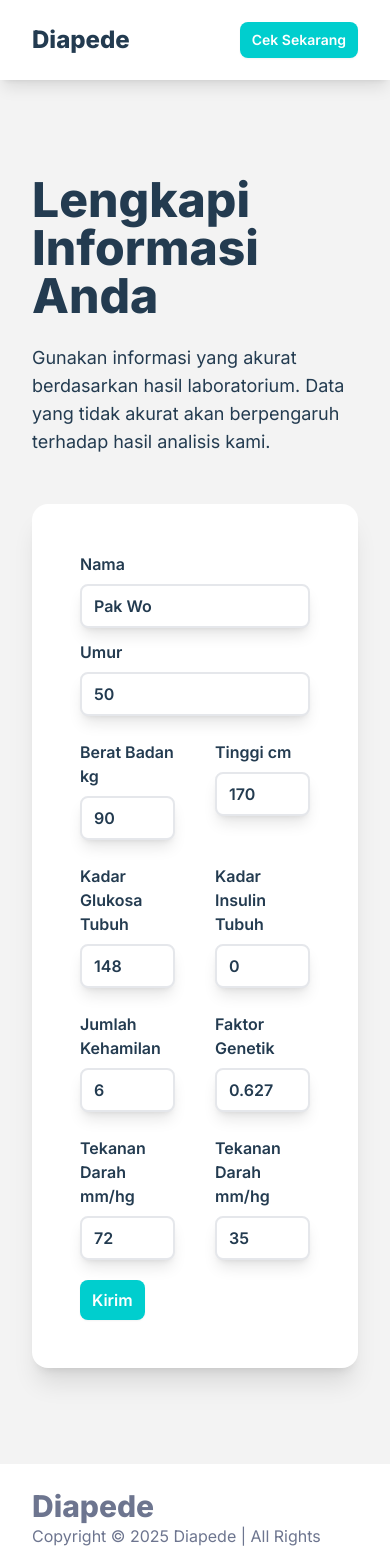
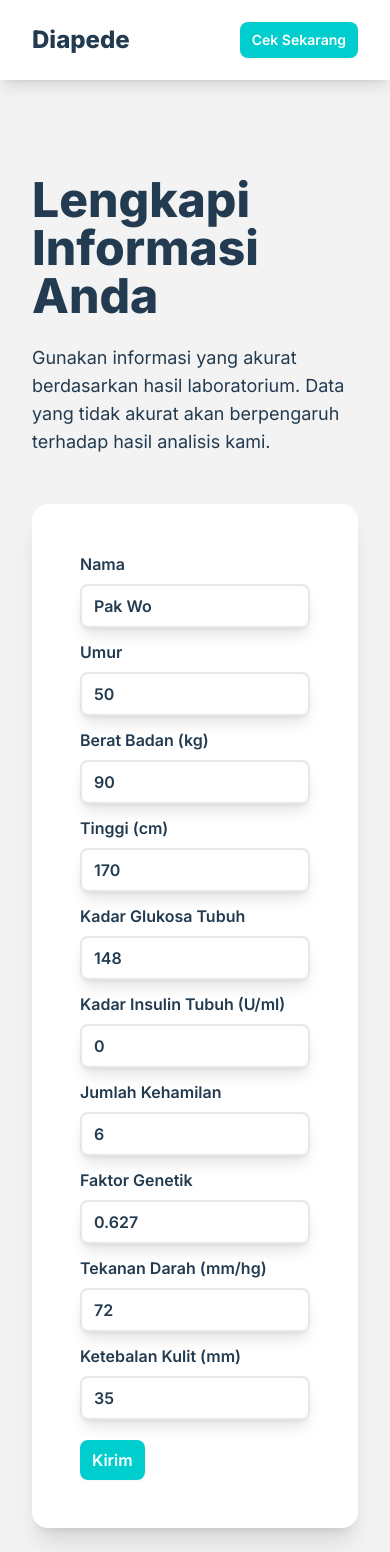
Before and after one commit to javierreansyah/Diapede, a React (Vite) app: page /checkup in a window 390 px wide. Shown: the top 1552 px of the page. Built offline with nearby package versions, Linux system fonts and the light colour scheme.

Commit message:
added something

```diff
--- a/src/components/Checkup.jsx
+++ b/src/components/Checkup.jsx
@@ -59,9 +59,9 @@ const Checkup = ({ setResponse }) => {
           yang tidak akurat akan berpengaruh terhadap hasil analisis kami.
         </p>
 
-        <div className="max-w-2xl rounded-2xl bg-web-pure p-12 shadow-xl">
+        <div className="w-full max-w-2xl rounded-2xl bg-web-pure p-12 shadow-xl">
           <form onSubmit={handleSubmit(onSubmit)}>
-            <div className="flex gap-10">
+            <div className="gap-10 md:flex">
               <div className="flex-1">
                 <label id="Name" className="formlabel">
                   Nama
@@ -78,15 +78,15 @@ const Checkup = ({ setResponse }) => {
               </div>
             </div>
 
-            <div className="flex gap-10">
+            <div className="gap-10 md:flex">
               <div className="my-3 flex-1">
                 <label id="Age" className="formlabel">
                   Umur
                   <input
                     id="Age"
                     {...register("Age", { required: "Isi kolom ini!" })}
-                    type="text"
-                    inputMode="decimal"
+                    type="number"
+                    step="any"
                     placeholder="Umur"
                     className="forminput"
                   ></input>
@@ -96,15 +96,15 @@ const Checkup = ({ setResponse }) => {
               </div>
             </div>
 
-            <div className="flex gap-10">
+            <div className="gap-10 md:flex">
               <div className="my-3 flex-1">
                 <label id="Weight" className="formlabel">
-                  Berat Badan kg
+                  {"Berat Badan (kg)"}
                   <input
                     id="Weight"
                     {...register("Weight", { required: "Isi kolom ini!" })}
-                    type="text"
-                    inputMode="decimal"
+                    type="number"
+                    step="any"
                     placeholder="Berat Badan"
                     className="forminput"
                   ></input>
@@ -112,12 +112,12 @@ const Checkup = ({ setResponse }) => {
               </div>
               <div className="my-3 flex-1">
                 <label id="Height" className="formlabel">
-                  Tinggi cm
+                  {"Tinggi (cm)"}
                   <input
                     id="Height"
                     {...register("Height", { required: "Isi kolom ini!" })}
-                    type="text"
-                    inputMode="decimal"
+                    type="number"
+                    step="any"
                     placeholder="Tinggi Badan"
                     className="forminput"
                   ></input>
@@ -125,15 +125,15 @@ const Checkup = ({ setResponse }) => {
               </div>
             </div>
 
-            <div className="flex gap-10">
+            <div className="gap-10 md:flex">
               <div className="my-3 flex-1">
                 <label id="Glucose" className="formlabel">
                   Kadar Glukosa Tubuh
                   <input
                     id="Glucose"
                     {...register("Glucose", { required: "Isi kolom ini!" })}
-                    type="text"
-                    inputMode="decimal"
+                    type="number"
+                    step="any"
                     placeholder="Kadar Glukosa Tubuh"
                     className="forminput"
                   ></input>
@@ -141,12 +141,12 @@ const Checkup = ({ setResponse }) => {
               </div>
               <div className="my-3 flex-1">
                 <label id="Insulin" className="formlabel">
-                  Kadar Insulin Tubuh
+                  {"Kadar Insulin Tubuh (U/ml)"}
                   <input
                     id="Insulin"
                     {...register("Insulin", { required: "Isi kolom ini!" })}
-                    type="text"
-                    inputMode="decimal"
+                    type="number"
+                    step="any"
                     placeholder="Kadar Insulin Tubuh"
                     className="forminput"
                   ></input>
@@ -154,7 +154,7 @@ const Checkup = ({ setResponse }) => {
               </div>
             </div>
 
-            <div className="flex gap-10">
+            <div className="gap-10 md:flex">
               <div className="my-3 flex-1">
                 <label id="Pregnancies" className="formlabel">
                   Jumlah Kehamilan
@@ -163,8 +163,8 @@ const Checkup = ({ setResponse }) => {
                     {...register("Pregnancies", {
                       required: "Isi kolom ini!",
                     })}
-                    type="text"
-                    inputMode="decimal"
+                    type="number"
+                    step="any"
                     placeholder="Jumlah Kehamilan"
                     className="forminput"
                   ></input>
@@ -179,8 +179,8 @@ const Checkup = ({ setResponse }) => {
                     {...register("DiabetesPedigreeFunction", {
                       required: "Isi kolom ini!",
                     })}
-                    type="text"
-                    inputMode="decimal"
+                    type="number"
+                    step="any"
                     placeholder="Faktor Genetik"
                     className="forminput"
                   ></input>
@@ -188,32 +188,32 @@ const Checkup = ({ setResponse }) => {
               </div>
             </div>
 
-            <div className="flex gap-10">
+            <div className="gap-10 md:flex">
               <div className="my-3 flex-1">
                 <label id="BloodPressure" className="formlabel">
-                  Tekanan Darah mm/hg
+                  {"Tekanan Darah (mm/hg)"}
                   <input
                     id="BloodPressure"
                     {...register("BloodPressure", {
                       required: "Isi kolom ini!",
                     })}
-                    type="text"
-                    inputMode="decimal"
-                    placeholder="Tekanan Darah mm/hg"
+                    type="number"
+                    step="any"
+                    placeholder="Tekanan Darah mmhg"
                     className="forminput"
                   ></input>
                 </label>
               </div>
               <div className="my-3 flex-1">
                 <label id="SkinThickness" className="formlabel">
-                  Tekanan Darah mm/hg
+                  {"Ketebalan Kulit (mm)"}
                   <input
                     id="SkinThickness"
                     {...register("SkinThickness", {
                       required: "Isi kolom ini!",
                     })}
-                    type="text"
-                    inputMode="decimal"
+                    type="number"
+                    step="any"
                     placeholder="Ketebalan Kulit"
                     className="forminput"
                   ></input>
--- /dev/null
+++ b/src/components/Recommendation.js
@@ -0,0 +1,29 @@
+const diabetesFn = (percentage) => {
+  if (percentage < 20) {
+    return {
+      category: "Risiko Diabetes Rendah",
+      text: "Lorem ipsum dolor sit amet consectetur adipisicing elit.",
+    };
+  } else if (percentage < 50) {
+    return {
+      category: "Risiko Diabetes Sedang",
+      text: "Lorem ipsum dolor sit amet consectetur adipisicing elit.",
+    };
+  } else if (percentage < 70) {
+    return {
+      category: "Risiko Diabetes Tinggi",
+      text: "Lorem ipsum dolor sit amet consectetur adipisicing elit.",
+    };
+  } else {
+    return {
+      category: "Risiko Diabetes Sangat Tinggi",
+      text: "Lorem ipsum dolor sit amet consectetur adipisicing elit.",
+    };
+  }
+};
+
+export const Recommendation = (data) => {
+  return {
+    summary: diabetesFn(data.Percentage),
+  };
+};
--- a/src/components/Result.jsx
+++ b/src/components/Result.jsx
@@ -1,7 +1,9 @@
 import React, { useState } from "react";
+import { Recommendation } from "./Recommendation";
 
 const Result = ({ response }) => {
   const percentage = response.Percentage;
+  const recommendation = Recommendation(response);
   return (
     <div className="container min-h-screen space-y-8 py-10 xl:py-24">
       <div className="w-full rounded-lg bg-web-pure shadow-xl xl:flex xl:h-[500px]">
@@ -19,13 +21,10 @@ const Result = ({ response }) => {
           </div>
         </div>
         <div className="space-y-4 p-12 xl:h-auto xl:w-3/5">
-          <h1 className="text-4xl font-extrabold">Anda Berisiko Tinggi</h1>
-          <p className="max-w-xl">
-            Lorem ipsum dolor sit amet consectetur adipisicing elit. Velit
-            sapiente pariatur quo exercitationem quia, tempora consequuntur. Ex
-            veniam incidunt quam odit repellendus. Iusto deleniti exercitationem
-            optio, at amet et totam!
-          </p>
+          <h1 className="text-4xl font-extrabold">
+            {recommendation.summary.category}
+          </h1>
+          <p className="max-w-xl">{recommendation.summary.text}</p>
         </div>
       </div>
       <h1 className="pt-4 text-5xl font-extrabold">Rekomendasi</h1>
```
